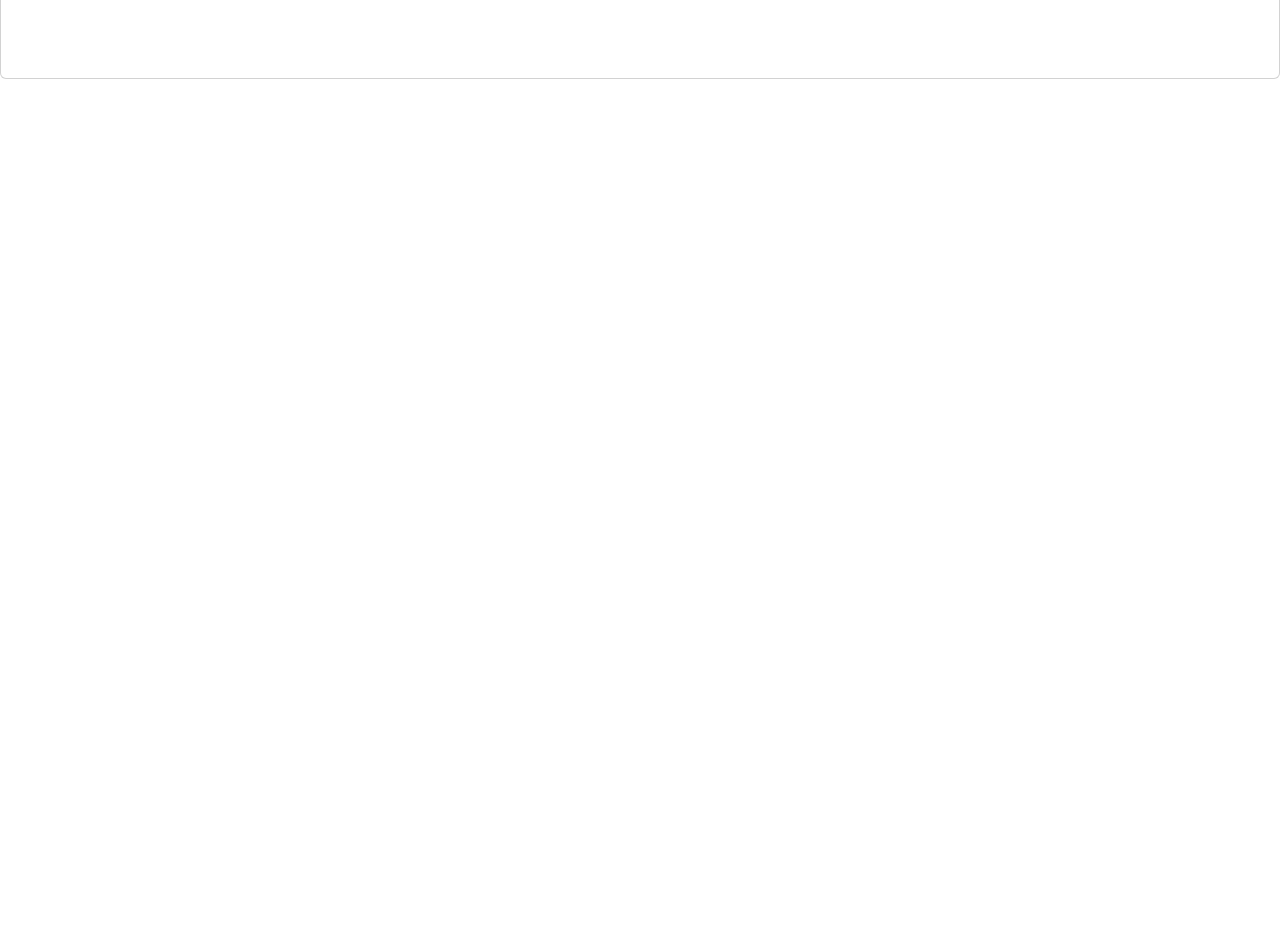
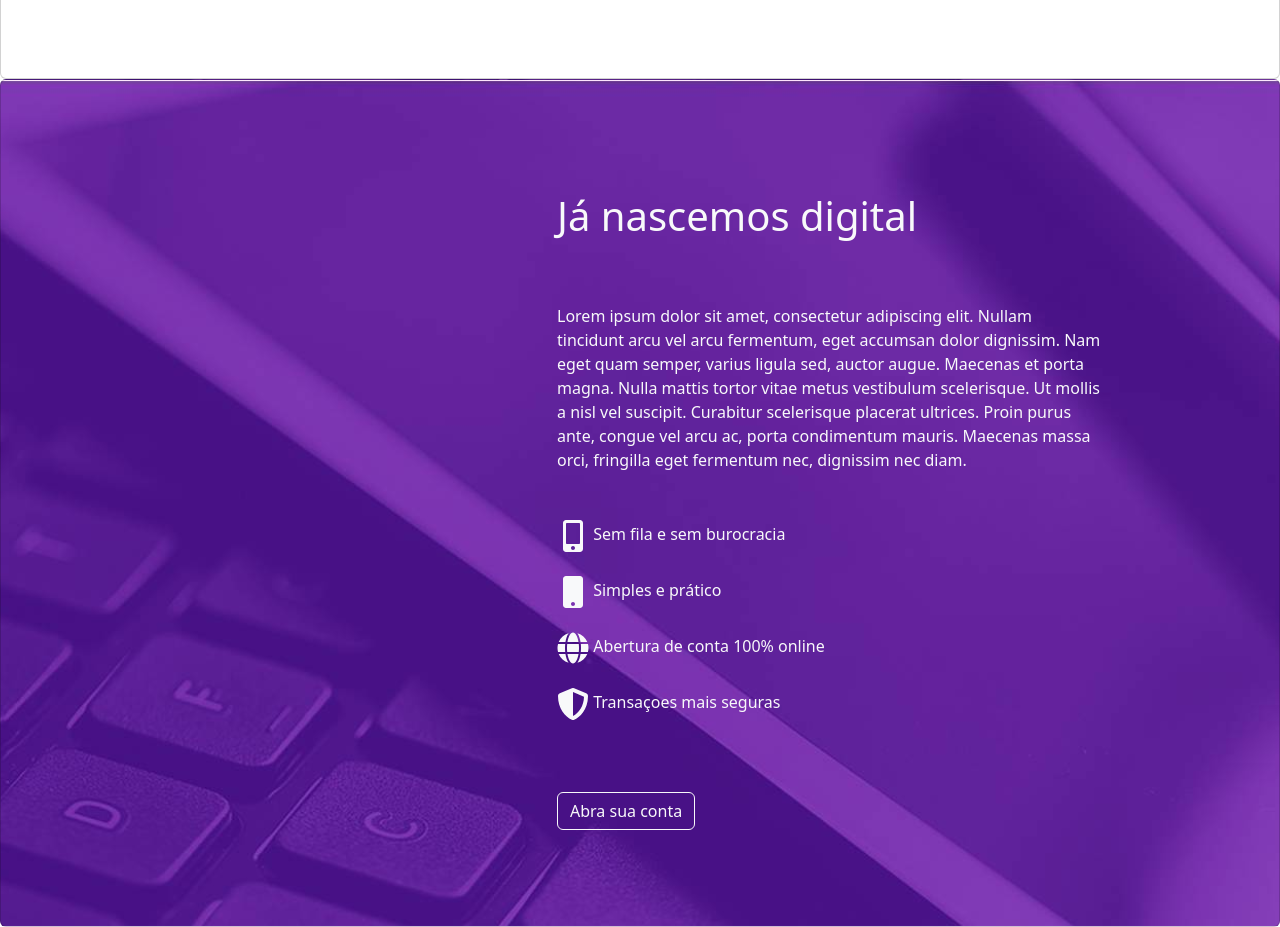
Before and after one commit to ismaelfsjunior/magbank, a React (Create React App) app: page / in a window 1280 px wide. Shown: the part 1920-2847 px from the top of the page. Before the commit the page ends 1999 px from the top, so only its background shows below. Built offline with nearby package versions, Linux system fonts and the light colour scheme.

Commit message:
feat(INSTITUTIONAL): Created section Institutional

```diff
--- a/src/App.js
+++ b/src/App.js
@@ -2,6 +2,7 @@ import React from "react";
 import Navbar from "./componets/Navbar/Index.js";
 import Hero from "./componets/Hero/index.js";
 import Main from "./componets/Main/index.js";
+import Institutional from "./componets/Institutional/index.js";
 import "./App.scss";
 
 const App = () => {
@@ -10,6 +11,7 @@ const App = () => {
       <Navbar />
       <Hero />
       <Main />
+      <Institutional />
     </div>
   );
 }
--- /dev/null
+++ b/src/componets/Institutional/index.js
@@ -0,0 +1,25 @@
+import React from "react";
+import { Card, Col, Container, Row } from "react-bootstrap";
+import { FaMobile, FaMobileAlt, FaGlobe, FaShieldAlt } from "react-icons/fa";
+import "./index.scss";
+
+const Institutional = () => (
+    <Card className="institutional">
+        <Container className="text-light my-lg-5">
+            <Row>
+                <Col xs={12} lg={5} />
+                <Col xs={12} lg={6}>
+                    <h2 className="fs-1 fw-light lh-lg mt-5" >Já nascemos digital</h2>
+                    <p className="my-5">Lorem ipsum dolor sit amet, consectetur adipiscing elit. Nullam tincidunt arcu vel arcu fermentum, eget accumsan dolor dignissim. Nam eget quam semper, varius ligula sed, auctor augue. Maecenas et porta magna. Nulla mattis tortor vitae metus vestibulum scelerisque. Ut mollis a nisl vel suscipit. Curabitur scelerisque placerat ultrices. Proin purus ante, congue vel arcu ac, porta condimentum mauris. Maecenas massa orci, fringilla eget fermentum nec, dignissim nec diam.</p>
+                    <p className="my-4"><FaMobileAlt className="fs-2" /> Sem fila e sem burocracia</p>
+                    <p className="my-4"><FaMobile className="fs-2" /> Simples e prático</p>
+                    <p className="my-4"><FaGlobe className="fs-2" /> Abertura de conta 100% online</p>
+                    <p className="my-4"><FaShieldAlt className="fs-2" /> Transaçoes mais seguras</p>
+                    <button className="btn btn-outline-light my-5" >Abra sua conta</button>
+                </Col>
+            </Row>
+        </Container>
+    </Card>
+);
+
+export default Institutional;
--- /dev/null
+++ b/src/componets/Institutional/index.scss
@@ -0,0 +1,5 @@
+.institutional {
+    background-image: url("../../assets/institutional.jpg");
+    background-size: cover;
+    background-position: center top;
+}
```
